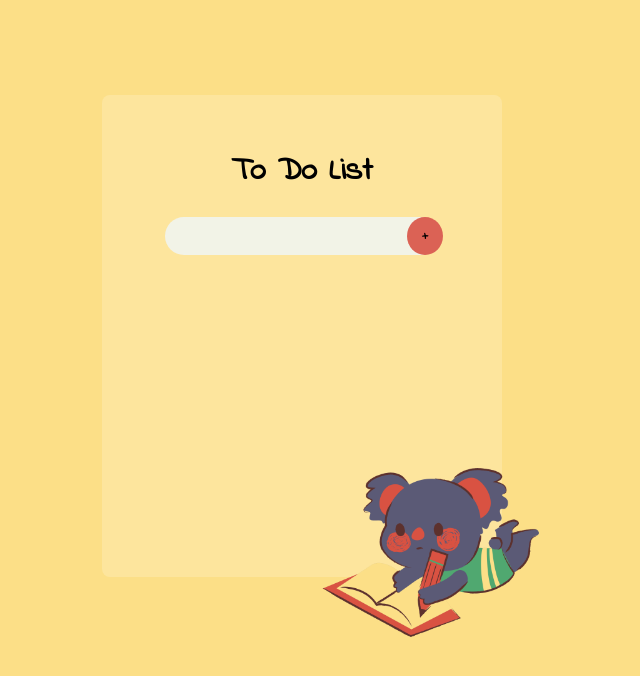
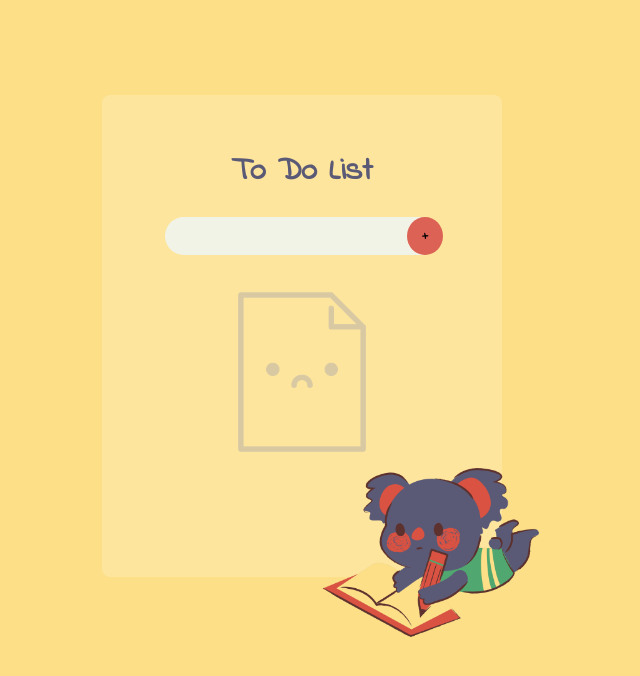
Before and after one commit to baharkose/todo, a React (Create React App) app: page / in a window 1280 px wide. Shown: the top 676 px of the page, without its empty margins (338-978 px from the left). Built offline with nearby package versions, Linux system fonts and the light colour scheme.

Commit message:
added empty image

```diff
--- a/src/App.css
+++ b/src/App.css
@@ -38,6 +38,11 @@ input {
   border-radius: 20px;
   background-color: rgba(240, 248, 255, 0.762);
 }
+
+.emptyImg{
+  filter: invert(80%);
+  opacity: 50%;
+}
 button{
   cursor: pointer;
 }
@@ -64,6 +69,10 @@ button {
   right: -80px;
 }
 
+.emptyResim{
+  text-align: center;
+  padding-top: 2rem;
+}
 .silBtn,
 .duzenBtn {
   color: #db6255;
--- a/src/App.js
+++ b/src/App.js
@@ -3,20 +3,28 @@ import "./App.css";
 import Header from "./components/Header";
 import TodoList from "./components/TodoList";
 import background from "./img/back.png";
-
+import emptyImg from "./img/empty.png";
 
 function App() {
   const [addList, setAddList] = useState(
     JSON.parse(localStorage.getItem("list")) || []
   );
+  const listLength = addList.length;
+  console.log(listLength)
 
   return (
     <>
       <div className="container">
         <div className="todo-container">
-          <h1>To Do List</h1>
+          <h1 style={{ color: "#5B5A76" }}>To Do List</h1>
           <Header setAddList={setAddList} addList={addList} />
           <div>
+            <div
+              className="emptyResim"
+              style={{ display: listLength === 0 ? "block" : "none" }}
+            >
+              <img className="emptyImg" src={emptyImg} alt="" width="170px" />
+            </div>
             <TodoList addList={addList} setAddList={setAddList} />
           </div>
 
```
Also changed, not shown: src/components/TodoList.jsx (line endings or trailing spaces), src/img/empty.png (added).
